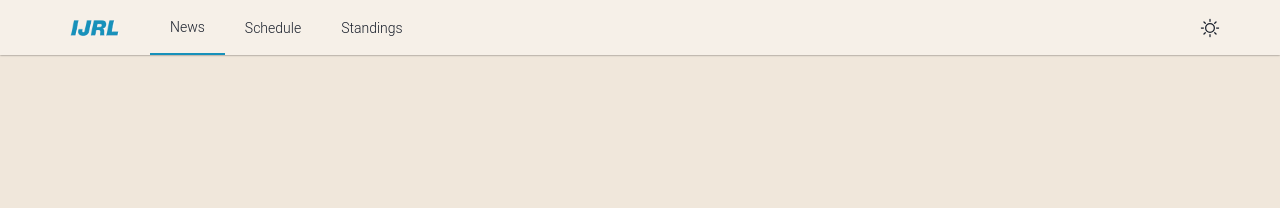
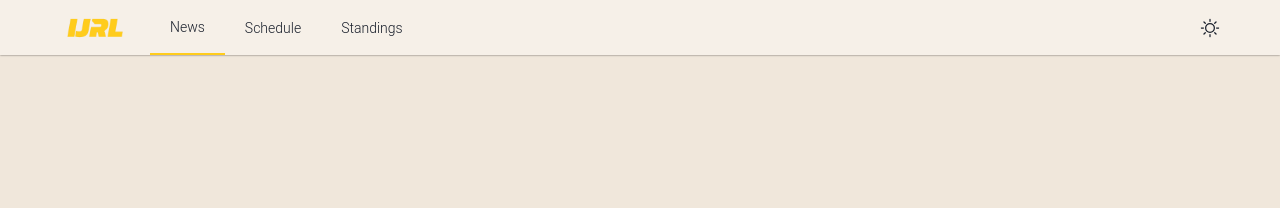
Before and after one commit to IJRL/IJRL.github.io, a Jekyll site: the page built from news.html, in a window 1280 px wide. Shown: the top 208 px of the page. Built offline with Jekyll 4.4.1, drawn with Linux system fonts in a browser that asks for light colours.

Commit message:
New branding

```diff
--- a/news.html
+++ b/news.html
@@ -19,7 +19,7 @@
       <nav class="header-inner wide">
         <div class="header-shadow"></div>
         <a class="header-nav-item" href="/"><img src="/assets/logo.png" style="display: block; height: 70px; width:70px;" alt="logo"/></a>
-        <a class="header-nav-item" style="height:53px; border-bottom: 2px solid #1791ba;" href="/news">News</a>
+        <a class="header-nav-item" style="height:53px; border-bottom: 2px solid #ffcc1c;" href="/news">News</a>
         <a class="header-nav-item" href="/schedule">Schedule</a>
         <a class="header-nav-item" href="/standings">Standings</a>
         <div class="header-nav-item btn-toggle" style="margin-left: auto;">
--- a/schedule.html
+++ b/schedule.html
@@ -20,7 +20,7 @@
           <div class="header-shadow"></div>
           <a class="header-nav-item" href="/"><img src="/assets/logo.png" style="display: block; height: 70px; width:70px;" alt="logo"/></a>
           <a class="header-nav-item" href="/news">News</a>
-          <a class="header-nav-item" style="height:53px; border-bottom: 2px solid #1791ba;" href="/schedule">Schedule</a>
+          <a class="header-nav-item" style="height:53px; border-bottom: 2px solid #ffcc1c;" href="/schedule">Schedule</a>
           <a class="header-nav-item" href="/standings">Standings</a>
           <div class="header-nav-item btn-toggle" style="margin-left: auto;">
             <img class="theme-icon" src="/assets/sun.svg" style="margin: 0 auto; display: block; height: 20px; width:20px;" alt="theme"/>
--- a/standings.html
+++ b/standings.html
@@ -21,7 +21,7 @@
           <a class="header-nav-item" href="/"><img src="/assets/logo.png" style="display: block; height: 70px; width:70px;" alt="logo"/></a>
           <a class="header-nav-item" href="/news">News</a>
           <a class="header-nav-item" href="/schedule">Schedule</a>
-          <a class="header-nav-item" style="height:53px; border-bottom: 2px solid #1791ba;" href="/standings">Standings</a>
+          <a class="header-nav-item" style="height:53px; border-bottom: 2px solid #ffcc1c;" href="/standings">Standings</a>
           <div class="header-nav-item btn-toggle" style="margin-left: auto;">
             <img class="theme-icon" src="/assets/sun.svg" style="margin: 0 auto; display: block; height: 20px; width:20px;" alt="theme"/>
           </div>
--- a/stylesheets/styles.css
+++ b/stylesheets/styles.css
@@ -224,13 +224,13 @@ a {
   font-size: 1rem;
   padding-inline-start: 1rem;
   padding-inline-end: 1rem;
-  background: #1791ba;
-  color: var(--text-color);
+  background: #ffcc1c;
+  color: #1a202c;
   font-family: 'Roboto', sans-serif;
 }
 
 .button404:hover {
-  background: #199bc6;
+  background: #f5cc36;
 }
 
 .button404:focus {
```
Also changed, not shown: assets/logo.png, assets/logobg.png (deleted).
